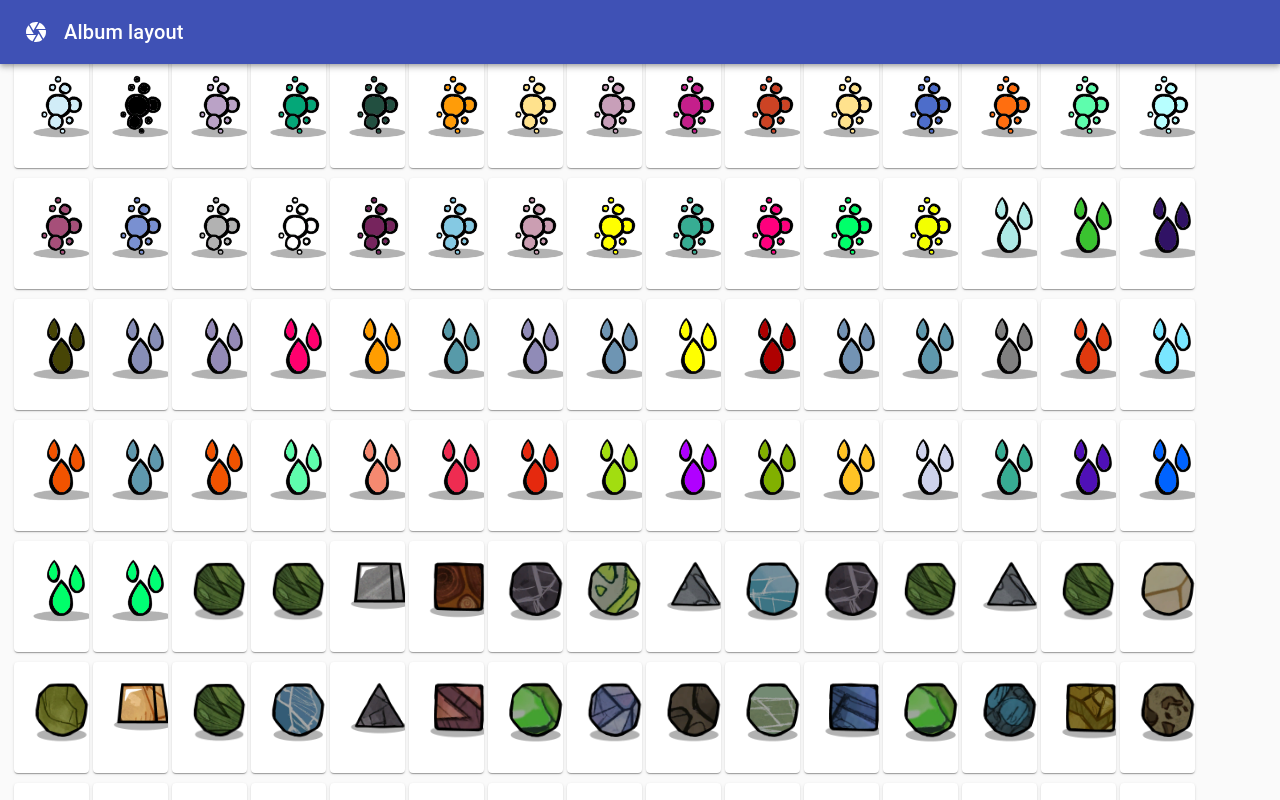
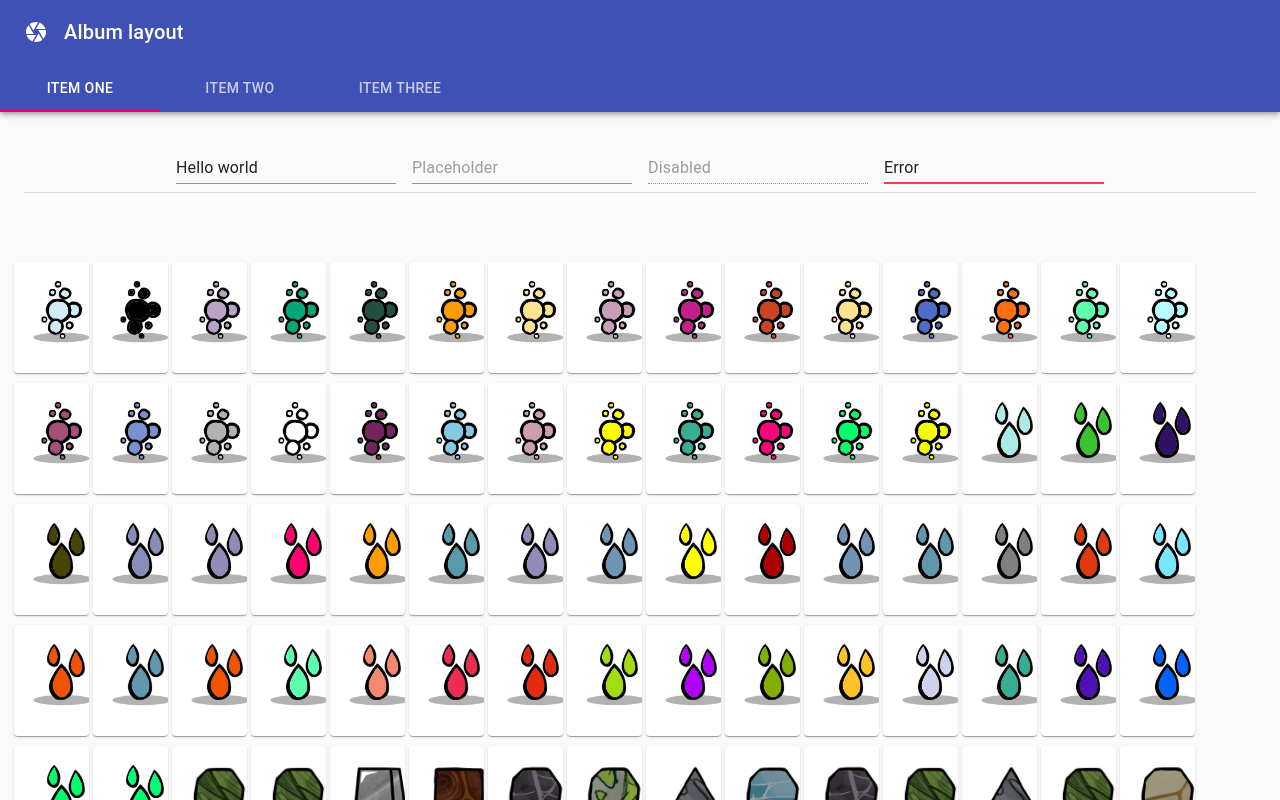
Before and after one commit to undancer/onidb, a React (Create React App) app: page /element in a window 1280 px wide. Shown: the top 800 px of the page. Built offline with nearby package versions, Linux system fonts and the light colour scheme.

Commit message:
格式化代码

```diff
--- a/public/index.html
+++ b/public/index.html
@@ -1,20 +1,20 @@
 <!DOCTYPE html>
 <html lang="en">
 <head>
-    <meta charset="utf-8" />
-    <link rel="icon" href="%PUBLIC_URL%/favicon.ico" />
-    <meta name="viewport" content="width=device-width, initial-scale=1" />
-    <meta name="theme-color" content="#000000" />
+    <meta charset="utf-8"/>
+    <link href="%PUBLIC_URL%/favicon.ico" rel="icon"/>
+    <meta content="width=device-width, initial-scale=1" name="viewport"/>
+    <meta content="#000000" name="theme-color"/>
     <meta
+            content="Web site created using create-react-app"
             name="description"
-      content="Web site created using create-react-app"
     />
-    <link rel="apple-touch-icon" href="%PUBLIC_URL%/logo192.png" />
+    <link href="%PUBLIC_URL%/logo192.png" rel="apple-touch-icon"/>
     <!--
       manifest.json provides metadata used when your web app is installed on a
       user's mobile device or desktop. See https://developers.google.com/web/fundamentals/web-app-manifest/
     -->
-    <link rel="manifest" href="%PUBLIC_URL%/manifest.json" />
+    <link href="%PUBLIC_URL%/manifest.json" rel="manifest"/>
     <!--
       Notice the use of %PUBLIC_URL% in the tags above.
       It will be replaced with the URL of the `public` folder during the build.
--- a/src/App.tsx
+++ b/src/App.tsx
@@ -9,12 +9,11 @@ import Header from "./Header";
 
 const App: React.FC = () => {
 
-
     let browserHistory = createBrowserHistory();
-
 
     return (
         <div className="App">
+            <React.Fragment>
                 <CssBaseline/>
                 <Header/>
                 <Router history={browserHistory}>
@@ -29,6 +28,7 @@ const App: React.FC = () => {
                     </Switch>
                 </Router>
                 <Footer/>
+            </React.Fragment>
         </div>
     );
 };
--- a/src/Element.tsx
+++ b/src/Element.tsx
@@ -1,13 +1,74 @@
 import React from "react";
-import {Card, CardContent, Container, Grid} from "@material-ui/core";
+import {Card, CardContent, Container, Divider, Grid, Input} from "@material-ui/core";
 import elements from "./oni";
 import ToUnderscore from "./utils/StringUtils";
+import useStyles from "./useStyles";
+
+// function a11yProps(index: {}) {
+//     return {
+//         id: `simple-tab-${index}`,
+//         'aria-controls': `simple-tabpanel-${index}`,
+//     };
+// }
+
+// function TabPanel(props: { children: {}, value: {}, index: {} }) {
+//     const {children, value, index, ...other} = props;
+//
+//     return (
+//         <Typography
+//             component="div"
+//             role="tabpanel"
+//             hidden={value !== index}
+//             id={`simple-tabpanel-${index}`}
+//             aria-labelledby={`simple-tab-${index}`}
+//             {...other}
+//         >
+//             {value === index && <Box p={3}>{children}</Box>}
+//         </Typography>
+//     );
+// }
 
 const Element: React.FC = () => {
+    const classes = useStyles();
+    const [value, setValue] = React.useState(0);
+
+    const handleChange = (event: {}, newValue: number) => {
+        setValue(newValue);
+    };
+
     return (
+        <Container style={{marginTop: 32, marginBottom: 32}}>
+            {/*<div className={classes.root}>*/}
+            {/*    <AppBar position="static">*/}
+            {/*        <Tabs value={value} onChange={handleChange} aria-label="simple tabs example">*/}
+            {/*            <Tab label="Item One" {...a11yProps(0)} />*/}
+            {/*            <Tab label="Item Two" {...a11yProps(1)} />*/}
+            {/*            <Tab label="Item Three" {...a11yProps(2)} />*/}
+            {/*        </Tabs>*/}
+            {/*    </AppBar>*/}
+            {/*    <TabPanel value={value} index={0}>*/}
+            {/*        Item One*/}
+            {/*    </TabPanel>*/}
+            {/*    <TabPanel value={value} index={1}>*/}
+            {/*        Item Two*/}
+            {/*    </TabPanel>*/}
+            {/*    <TabPanel value={value} index={2}>*/}
+            {/*        Item Three*/}
+            {/*    </TabPanel>*/}
+            {/*</div>*/}
 
-        <Container>
-            <Grid container spacing={3}>
+            {/*<Divider/>*/}
+
+            <form className={classes.root} noValidate autoComplete="off">
+                <Input defaultValue="Hello world" inputProps={{'aria-label': 'description'}}/>
+                <Input placeholder="Placeholder" inputProps={{'aria-label': 'description'}}/>
+                <Input defaultValue="Disabled" disabled inputProps={{'aria-label': 'description'}}/>
+                <Input defaultValue="Error" error inputProps={{'aria-label': 'description'}}/>
+            </form>
+
+            <Divider/>
+
+            <Grid container spacing={3} style={{marginTop: 64}}>
                 {
                     elements.map(element => {
                         let id = element['elementId'];
@@ -38,7 +99,6 @@ const Element: React.FC = () => {
             </Grid>
 
         </Container>
-
     );
 };
 export default Element;
--- a/src/Header.tsx
+++ b/src/Header.tsx
@@ -1,21 +1,39 @@
 import React from "react";
-import {AppBar, Toolbar, Typography} from "@material-ui/core";
+import {AppBar, Tab, Tabs, Toolbar, Typography} from "@material-ui/core";
 import {Camera as CameraIcon} from "@material-ui/icons"
 import useStyles from "./useStyles";
 
+
 const Header: React.FC = () => {
     const classes = useStyles();
+    const [value, setValue] = React.useState(0);
+
+
+    const handleChange = (event: {}, newValue: number) => {
+        setValue(newValue);
+    };
+
+    const a11yProps = (index: number) => {
+        return {
+            id: `simple-tab-${index}`,
+            'aria-controls': `simple-tabpanel-${index}`,
+        };
+    };
+
     return (
-        <div>
-            <AppBar position="relative">
+        <AppBar position="static" color="primary">
             <Toolbar>
                 <CameraIcon className={classes.icon}/>
                 <Typography variant="h6" color="inherit" noWrap>
                     Album layout
                 </Typography>
             </Toolbar>
+            <Tabs value={value} onChange={handleChange} aria-label="simple tabs example">
+                <Tab label="Item One" {...a11yProps(0)}/>
+                <Tab label="Item Two" {...a11yProps(1)}/>
+                <Tab label="Item Three" {...a11yProps(2)}/>
+            </Tabs>
         </AppBar>
-        </div>
     )
 };
 export default Header;
--- a/src/useStyles.ts
+++ b/src/useStyles.ts
@@ -1,6 +1,11 @@
 import {makeStyles} from "@material-ui/core";
 
 const useStyles = makeStyles(theme => ({
+    root: {
+        '& > *': {
+            margin: theme.spacing(1),
+        },
+    },
     icon: {
         marginRight: theme.spacing(2),
     },
@@ -30,6 +35,9 @@ const useStyles = makeStyles(theme => ({
         backgroundColor: theme.palette.background.paper,
         padding: theme.spacing(6),
     },
+    margin: {
+        margin: theme.spacing(1),
+    }
 }));
 
 export default useStyles;
```
Lines whose indentation alone changed are shown as unchanged.
